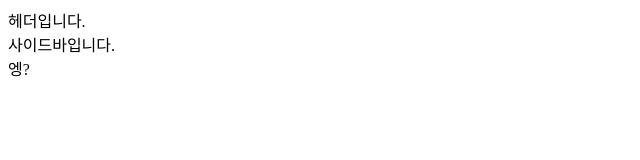
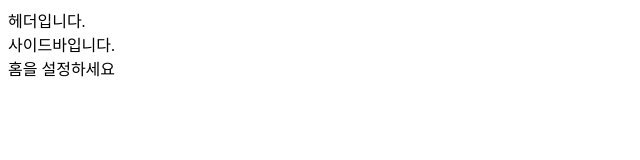
Before and after one commit to innovation-final/Front, a React (Create React App) app: page / in a window 1280 px wide. Shown: the top 160 px of the page, without its empty margins (0-640 px from the left). Built offline with nearby package versions, Linux system fonts and the light colour scheme.

Commit message:
Fix: Layout component

```diff
--- a/src/component/layout/Layout.jsx
+++ b/src/component/layout/Layout.jsx
@@ -7,17 +7,17 @@ import SideBar from './SideBar';
 
 function Layout({ children, sidebar = true, header = true }) {
     return (
-        <LayoutWrapper>
+        <StyleLayout>
             {header ? <Header /> : null}
             {sidebar ? <SideBar /> : null}
             <Main>{children}</Main>
-        </LayoutWrapper>
+        </StyleLayout>
     );
 }
 
 export default Layout;
 
-const LayoutWrapper = styled.div``;
+const StyleLayout = styled.div``;
 
 const Main = styled.div``;
 
--- a/src/pages/Home.jsx
+++ b/src/pages/Home.jsx
@@ -2,7 +2,11 @@ import React from 'react';
 import Layout from '../component/layout/Layout';
 
 function Home() {
-    return <Layout>엥?</Layout>;
+    return (
+        <Layout header sidebar>
+            홈을 설정하세요
+        </Layout>
+    );
 }
 
 export default Home;
--- a/src/pages/Login.jsx
+++ b/src/pages/Login.jsx
@@ -2,7 +2,11 @@ import React from 'react';
 import Layout from '../component/layout/Layout';
 
 function Login() {
-    return <Layout>로그인페이지입니다.</Layout>;
+    return (
+        <Layout header sidebar>
+            로그인페이지입니다.
+        </Layout>
+    );
 }
 
 export default Login;
```
